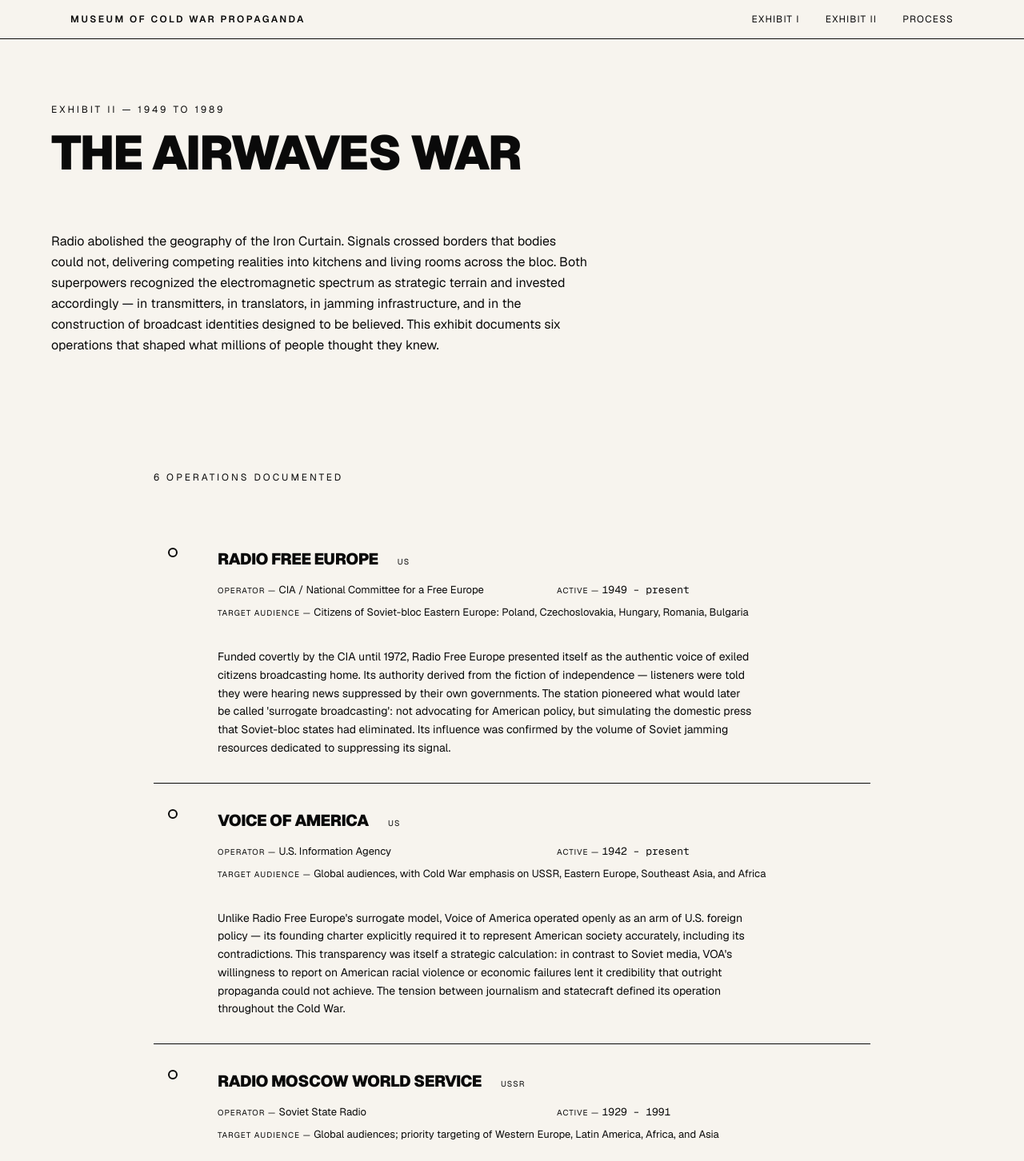
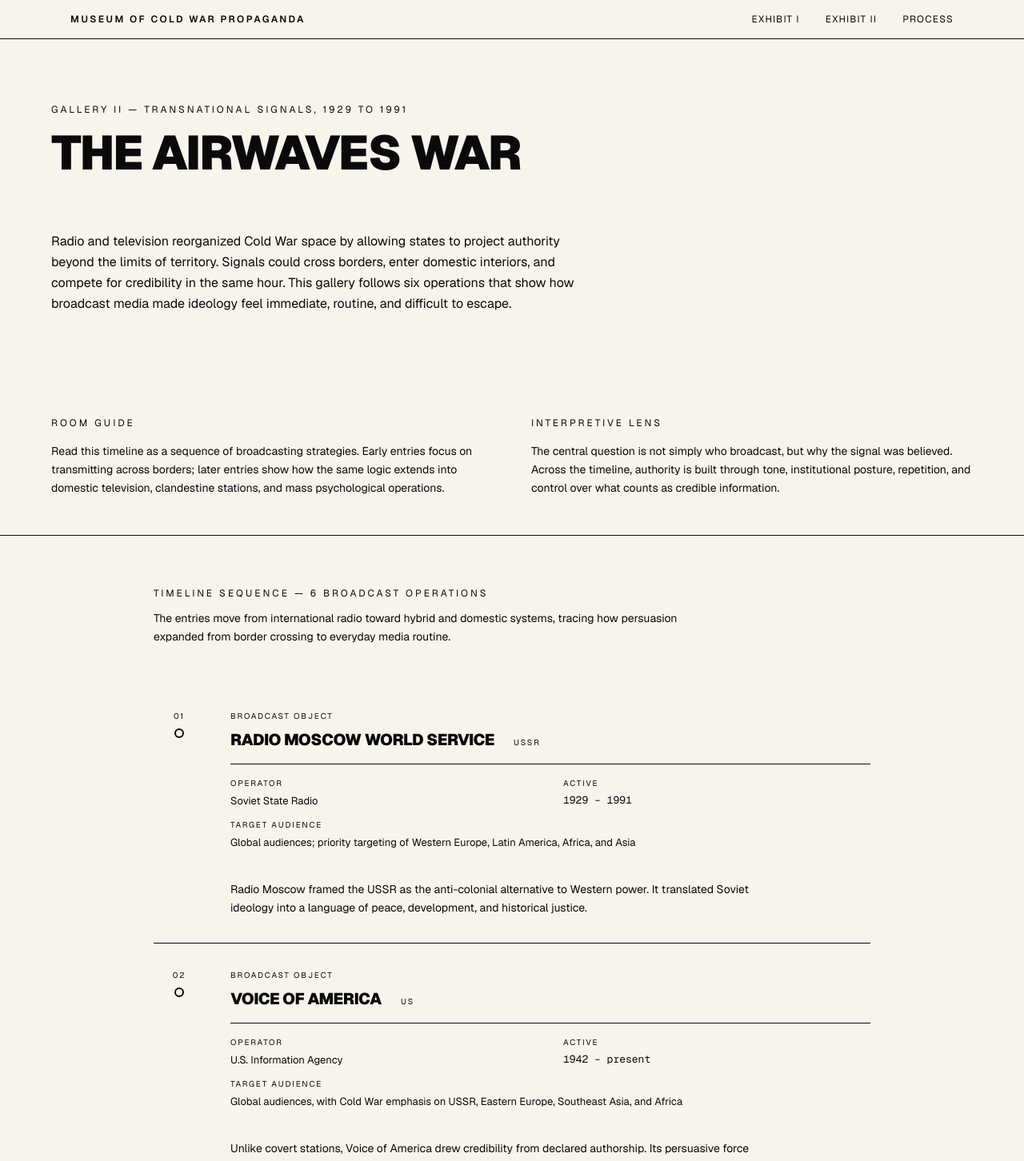
Before and after one commit to jdalvarez69/Museum-Site, a Next.js app: page /exhibit/broadcast in a window 1280 px wide. Shown: the top 1452 px of the page at 80% size. Built offline with nearby package versions, Linux system fonts and the light colour scheme.

Commit message:
Refine broadcast exhibit timeline and interpretation

```diff
--- a/app/exhibit/broadcast/page.tsx
+++ b/app/exhibit/broadcast/page.tsx
@@ -9,14 +9,13 @@
 
 const artifacts: BroadcastArtifact[] = [
   {
-    name: "Radio Free Europe",
-    operator: "CIA / National Committee for a Free Europe",
-    years: "1949 – present",
-    target:
-      "Citizens of Soviet-bloc Eastern Europe: Poland, Czechoslovakia, Hungary, Romania, Bulgaria",
-    origin: "US",
+    name: "Radio Moscow World Service",
+    operator: "Soviet State Radio",
+    years: "1929 – 1991",
+    target: "Global audiences; priority targeting of Western Europe, Latin America, Africa, and Asia",
+    origin: "USSR",
     analysis:
-      "Funded covertly by the CIA until 1972, Radio Free Europe presented itself as the authentic voice of exiled citizens broadcasting home. Its authority derived from the fiction of independence — listeners were told they were hearing news suppressed by their own governments. The station pioneered what would later be called 'surrogate broadcasting': not advocating for American policy, but simulating the domestic press that Soviet-bloc states had eliminated. Its influence was confirmed by the volume of Soviet jamming resources dedicated to suppressing its signal.",
+      "Radio Moscow framed the USSR as the anti-colonial alternative to Western power. It translated Soviet ideology into a language of peace, development, and historical justice.",
   },
   {
     name: "Voice of America",
@@ -25,16 +24,26 @@
     target: "Global audiences, with Cold War emphasis on USSR, Eastern Europe, Southeast Asia, and Africa",
     origin: "US",
     analysis:
-      "Unlike Radio Free Europe's surrogate model, Voice of America operated openly as an arm of U.S. foreign policy — its founding charter explicitly required it to represent American society accurately, including its contradictions. This transparency was itself a strategic calculation: in contrast to Soviet media, VOA's willingness to report on American racial violence or economic failures lent it credibility that outright propaganda could not achieve. The tension between journalism and statecraft defined its operation throughout the Cold War.",
+      "Unlike covert stations, Voice of America drew credibility from declared authorship. Its persuasive force came from presenting openness itself as proof of democratic legitimacy.",
   },
   {
-    name: "Radio Moscow World Service",
-    operator: "Soviet State Radio",
-    years: "1929 – 1991",
-    target: "Global audiences; priority targeting of Western Europe, Latin America, Africa, and Asia",
-    origin: "USSR",
+    name: "Radio Free Europe",
+    operator: "CIA / National Committee for a Free Europe",
+    years: "1949 – present",
+    target:
+      "Citizens of Soviet-bloc Eastern Europe: Poland, Czechoslovakia, Hungary, Romania, Bulgaria",
+    origin: "US",
     analysis:
-      "Broadcasting in over 80 languages at its peak, Radio Moscow was the Soviet counterpart to VOA — and its mirror image in strategy. Where American broadcasts emphasized freedom and consumer prosperity, Radio Moscow emphasized anti-colonialism, nuclear disarmament, and the contradictions of Western capitalism. Its most effective programming was not directed at hardened Western liberals but at postcolonial nations comparing two competing models of modernization. The decolonization era was, in significant part, a radio war.",
+      "Radio Free Europe's authority depended on sounding local rather than American. It persuaded by imitating the independent press Soviet-bloc listeners had been denied.",
+  },
+  {
+    name: "Psychological Warfare Leaflet Operations",
+    operator: "U.S. Army / Air Force",
+    years: "1950 – 1975",
+    target: "North Korean and North Vietnamese military and civilian populations",
+    origin: "US",
+    analysis:
+      "Though printed, these leaflet drops behaved like broadcast media: they reached mass audiences at once and aimed for immediate psychological effect. Their power lay in compression, repetition, and institutional authority.",
   },
   {
     name: "Radio Swan / Radio Americas",
@@ -43,7 +52,7 @@
     target: "Cuba — general population and Cuban military personnel",
     origin: "US",
     analysis:
-      "Established on Swan Island in the Caribbean to support the Bay of Pigs invasion, Radio Swan broadcast instructions to CIA-trained operatives and disinformation to the Cuban public under the cover of an independent commercial station. It represents a category of operation — clandestine radio — in which the U.S. deployed fictional broadcaster identities to obscure state authorship. The failure of the Bay of Pigs operation exposed its true nature and became a template for subsequent scrutiny of covert U.S. propaganda infrastructure.",
+      "Radio Swan demonstrates the covert end of the spectrum: a station designed to conceal state authorship while issuing operational and psychological instructions. Here secrecy was part of the message's credibility.",
   },
   {
     name: "Vremena (Times) / Moscow Television",
@@ -52,16 +61,7 @@
     target: "Soviet domestic population; also broadcast internationally via satellite from 1967",
     origin: "USSR",
     analysis:
-      "Soviet domestic television propaganda differed structurally from its radio counterpart: where radio addressed foreign audiences, television was the primary instrument of internal ideological maintenance. The nightly news — Vremena — functioned less as information delivery than as ritual affirmation of state competence and socialist progress. Scholars of Soviet media have documented the pronounced passivity this produced over decades: audiences who neither believed nor disbelieved official broadcasts, but inhabited a managed unreality as a practiced survival strategy — a condition that proved, in its way, more durable than active belief.",
-  },
-  {
-    name: "Psychological Warfare Leaflet Operations",
-    operator: "U.S. Army / Air Force",
-    years: "1950 – 1975",
-    target: "North Korean and North Vietnamese military and civilian populations",
-    origin: "US",
-    analysis:
-      "Though technically print-based, aerial leaflet drops functioned as a broadcast medium: they reached mass audiences simultaneously, were not filtered through editorial gatekeepers, and were designed for short-duration psychological effect rather than sustained argument. The Korean and Vietnam-era leaflet campaigns distributed over three billion individual items. Their content ranged from safe-conduct passes to forged official documents to explicit descriptions of enemy casualties — a spectrum revealing the full range of authority, guilt, and fear as persuasive levers.",
+      "If radio crossed borders, television stabilized the interior. Vremena functioned as a nightly ritual of state competence, making political order appear continuous and unquestionable.",
   },
 ];
 
@@ -72,31 +72,62 @@
       <div className="bg-[--ink] text-[--paper] px-6 py-20">
         <div className="max-w-6xl mx-auto">
           <p className="text-xs tracking-[0.25em] uppercase text-[--red] mb-4">
-            Exhibit II — 1949 to 1989
+            Gallery II — Transnational Signals, 1929 to 1991
           </p>
           <h1 className="text-4xl md:text-6xl font-black uppercase tracking-tight leading-none mb-8">
             The Airwaves War
           </h1>
           <div className="w-16 h-1 bg-[--red] mb-8" />
           <p className="max-w-2xl text-base text-[--paper]/80 leading-relaxed">
-            Radio abolished the geography of the Iron Curtain. Signals crossed
-            borders that bodies could not, delivering competing realities into
-            kitchens and living rooms across the bloc. Both superpowers
-            recognized the electromagnetic spectrum as strategic terrain and
-            invested accordingly — in transmitters, in translators, in
-            jamming infrastructure, and in the construction of broadcast
-            identities designed to be believed. This exhibit documents six
-            operations that shaped what millions of people thought they knew.
+            Radio and television reorganized Cold War space by allowing states
+            to project authority beyond the limits of territory. Signals could
+            cross borders, enter domestic interiors, and compete for credibility
+            in the same hour. This gallery follows six operations that show how
+            broadcast media made ideology feel immediate, routine, and
+            difficult to escape.
           </p>
         </div>
       </div>
 
-      {/* Timeline */}
+      <div className="border-b border-[--rule] px-6 py-12 bg-[--paper]">
+        <div className="max-w-6xl mx-auto grid grid-cols-1 md:grid-cols-2 gap-12">
+          <div>
+            <p className="text-xs tracking-[0.25em] uppercase text-[--red] mb-4">
+              Room Guide
+            </p>
+            <p className="text-sm text-[--muted] leading-relaxed max-w-xl">
+              Read this timeline as a sequence of broadcasting strategies.
+              Early entries focus on transmitting across borders; later entries
+              show how the same logic extends into domestic television,
+              clandestine stations, and mass psychological operations.
+            </p>
+          </div>
+          <div>
+            <p className="text-xs tracking-[0.25em] uppercase text-[--red] mb-4">
+              Interpretive Lens
+            </p>
+            <p className="text-sm text-[--muted] leading-relaxed max-w-xl">
+              The central question is not simply who broadcast, but why the
+              signal was believed. Across the timeline, authority is built
+              through tone, institutional posture, repetition, and control over
+              what counts as credible information.
+            </p>
+          </div>
+        </div>
+      </div>
+
       <div className="px-6 py-16">
         <div className="max-w-4xl mx-auto">
-          <p className="text-xs tracking-[0.25em] uppercase text-[--muted] mb-12">
-            6 Operations Documented
+          <div className="flex flex-col gap-3 mb-12">
+            <p className="text-xs tracking-[0.25em] uppercase text-[--muted]">
+              Timeline Sequence — 6 Broadcast Operations
             </p>
+            <p className="max-w-2xl text-sm text-[--muted] leading-relaxed">
+              The entries move from international radio toward hybrid and
+              domestic systems, tracing how persuasion expanded from border
+              crossing to everyday media routine.
+            </p>
+          </div>
 
           <div className="flex flex-col gap-0">
             {artifacts.map((a, i) => (
@@ -104,8 +135,10 @@
                 key={a.name}
                 className="grid grid-cols-[auto_1fr] gap-0 border-b border-[--rule] last:border-b-0"
               >
-                {/* Year column */}
-                <div className="w-16 pt-8 pr-4 flex flex-col items-center gap-2">
+                <div className="w-20 pt-8 pr-4 flex flex-col items-center gap-2">
+                  <p className="text-[10px] tracking-[0.18em] uppercase text-[--muted]">
+                    {String(i + 1).padStart(2, "0")}
+                  </p>
                   <div
                     className={`w-3 h-3 rounded-full border-2 ${
                       a.origin === "US"
@@ -118,14 +151,17 @@
                   )}
                 </div>
 
-                {/* Content */}
                 <div className="py-8 pl-4">
-                  <div className="flex flex-wrap items-baseline gap-x-4 gap-y-1 mb-3">
+                  <div className="mb-4 border-b border-[--rule] pb-4">
+                    <p className="text-[10px] tracking-[0.18em] uppercase text-[--muted] mb-2">
+                      Broadcast Object
+                    </p>
+                    <div className="flex flex-wrap items-baseline gap-x-4 gap-y-2">
                       <h2 className="text-xl font-black uppercase tracking-tight">
                         {a.name}
                       </h2>
                       <span
-                      className={`text-[10px] tracking-widest uppercase px-2 py-0.5 ${
+                        className={`text-[10px] tracking-[0.18em] uppercase px-2 py-0.5 ${
                           a.origin === "US"
                             ? "bg-[--red] text-[--paper]"
                             : "bg-[--ink] text-[--paper]"
@@ -134,25 +170,26 @@
                         {a.origin}
                       </span>
                     </div>
+                  </div>
 
-                  <div className="grid grid-cols-1 sm:grid-cols-2 gap-x-8 gap-y-1 mb-4">
+                  <div className="grid grid-cols-1 sm:grid-cols-2 gap-x-8 gap-y-3 mb-5">
                     <div>
-                      <span className="text-[10px] tracking-widest uppercase text-[--muted]">
-                        Operator —{" "}
-                      </span>
-                      <span className="text-[13px]">{a.operator}</span>
+                      <p className="text-[10px] tracking-[0.18em] uppercase text-[--muted] mb-1">
+                        Operator
+                      </p>
+                      <p className="text-[13px] leading-relaxed">{a.operator}</p>
                     </div>
                     <div>
-                      <span className="text-[10px] tracking-widest uppercase text-[--muted]">
-                        Active —{" "}
-                      </span>
-                      <span className="text-[13px] font-mono">{a.years}</span>
+                      <p className="text-[10px] tracking-[0.18em] uppercase text-[--muted] mb-1">
+                        Active
+                      </p>
+                      <p className="text-[13px] font-mono">{a.years}</p>
                     </div>
                     <div className="sm:col-span-2">
-                      <span className="text-[10px] tracking-widest uppercase text-[--muted]">
-                        Target Audience —{" "}
-                      </span>
-                      <span className="text-[13px]">{a.target}</span>
+                      <p className="text-[10px] tracking-[0.18em] uppercase text-[--muted] mb-1">
+                        Target Audience
+                      </p>
+                      <p className="text-[13px] leading-relaxed">{a.target}</p>
                     </div>
                   </div>
 
@@ -174,16 +211,12 @@
             Curatorial Note
           </p>
           <p className="text-base text-[--paper]/80 leading-relaxed">
-            The broadcast operations documented here did not end with the Cold
-            War. Radio Free Europe operates today. Voice of America continues to
-            broadcast. The infrastructure of state-sponsored information
-            operations was not dismantled in 1991 — it was digitized. The
-            transition from shortwave radio to social media platforms preserved
-            the essential architecture: anonymous or pseudonymous authorship,
-            mass simultaneous delivery, content calibrated to target audience
-            psychology, and state funding obscured behind institutional distance.
-            The Cold War airwaves war has a direct genealogy that extends to the
-            present.
+            The operations assembled here show that broadcast propaganda was not
+            defined by one ideology or one medium. Its enduring structure lies
+            in repetition, institutional posture, and the management of
+            credibility. Shortwave radio, television news, and psychological
+            leaflet campaigns differ in format, but each asks the audience to
+            accept authority as if it were simply information.
           </p>
         </div>
       </div>
```
Lines whose indentation alone changed are shown as unchanged.
